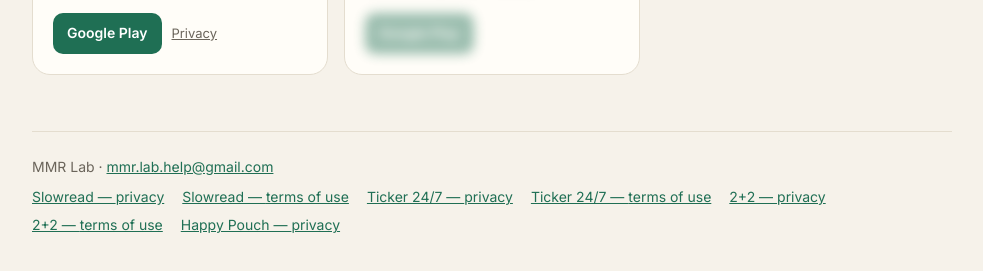
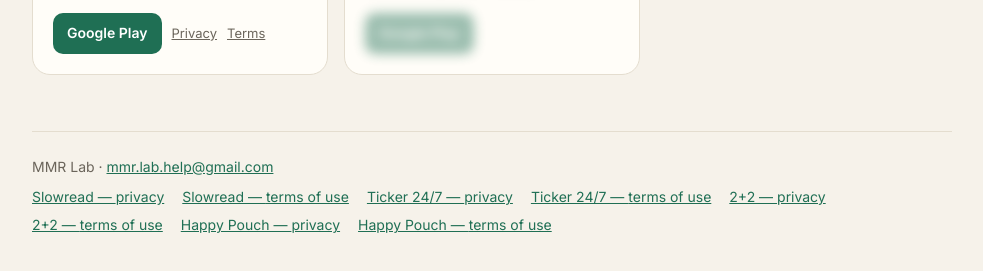
Before and after one commit to MirlanMMR/MirlanMMR.github.io, a plain HTML site: page index.html in a window 1280 px wide. Shown: the part 805-1076 px from the top of the page, without its empty margins (148-1131 px from the left). Drawn offline with Linux system fonts and the light colour scheme.

Commit message:
Link Happy Pouch terms of use next to privacy policy

```diff
--- a/index.html
+++ b/index.html
@@ -155,6 +155,7 @@
     <div class="app-links">
       <a class="btn" href="https://play.google.com/store/apps/details?id=com.mirlanmamytov.happypouch">Google Play</a>
       <a class="small" href="happypouch/privacy-policy.html"><span data-en>Privacy</span><span data-ru>Конфиденциальность</span></a>
+      <a class="small" href="happypouch/terms-of-use.html"><span data-en>Terms</span><span data-ru>Условия</span></a>
     </div>
   </article>
 
@@ -182,6 +183,7 @@
     <li><a href="easycounting/privacy-policy.html">2+2 — <span data-en>privacy</span><span data-ru>конфиденциальность</span></a></li>
     <li><a href="easycounting/terms-of-use.html">2+2 — <span data-en>terms of use</span><span data-ru>условия использования</span></a></li>
     <li><a href="happypouch/privacy-policy.html">Happy Pouch — <span data-en>privacy</span><span data-ru>конфиденциальность</span></a></li>
+    <li><a href="happypouch/terms-of-use.html">Happy Pouch — <span data-en>terms of use</span><span data-ru>условия использования</span></a></li>
   </ul>
 </footer>
 
```
